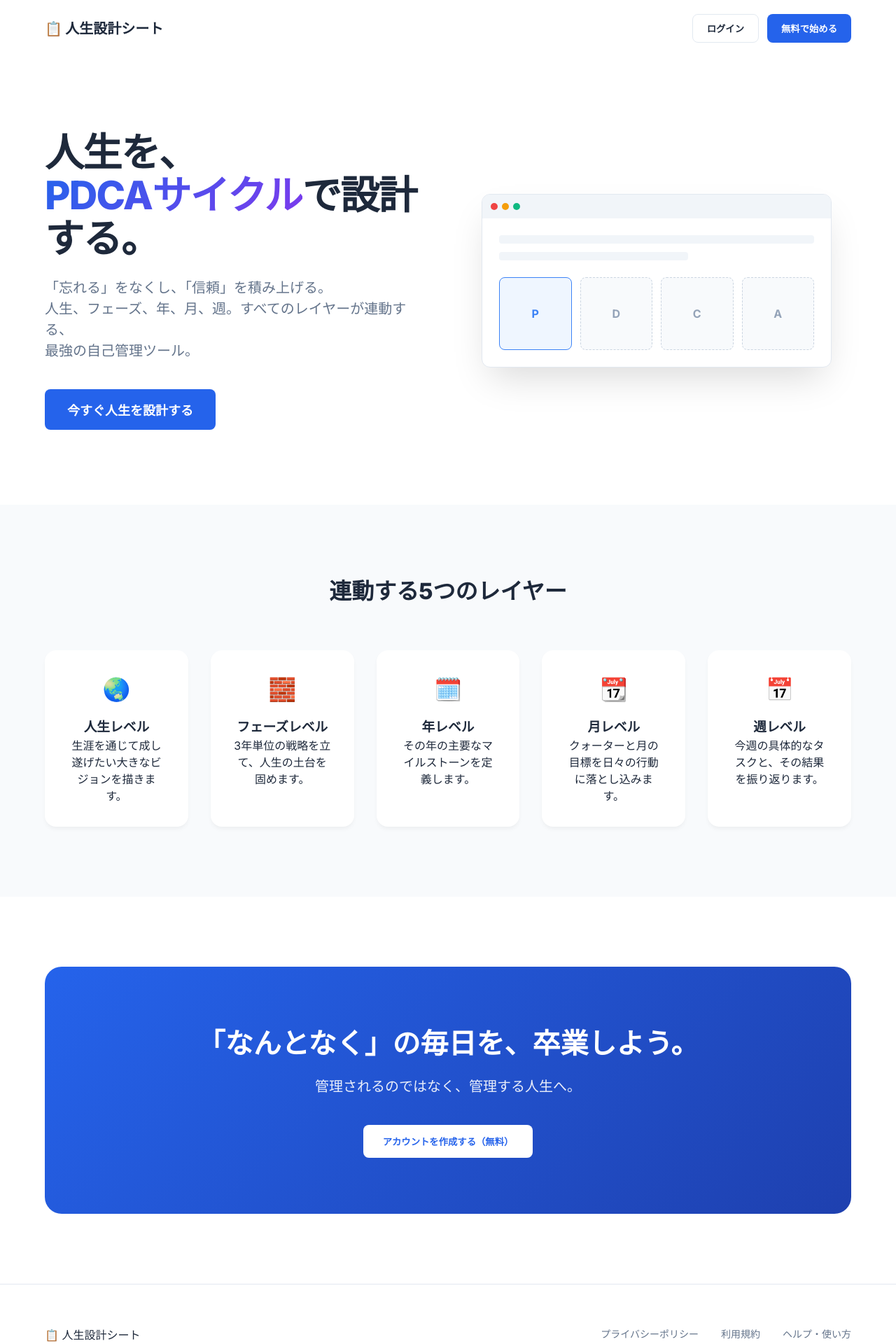
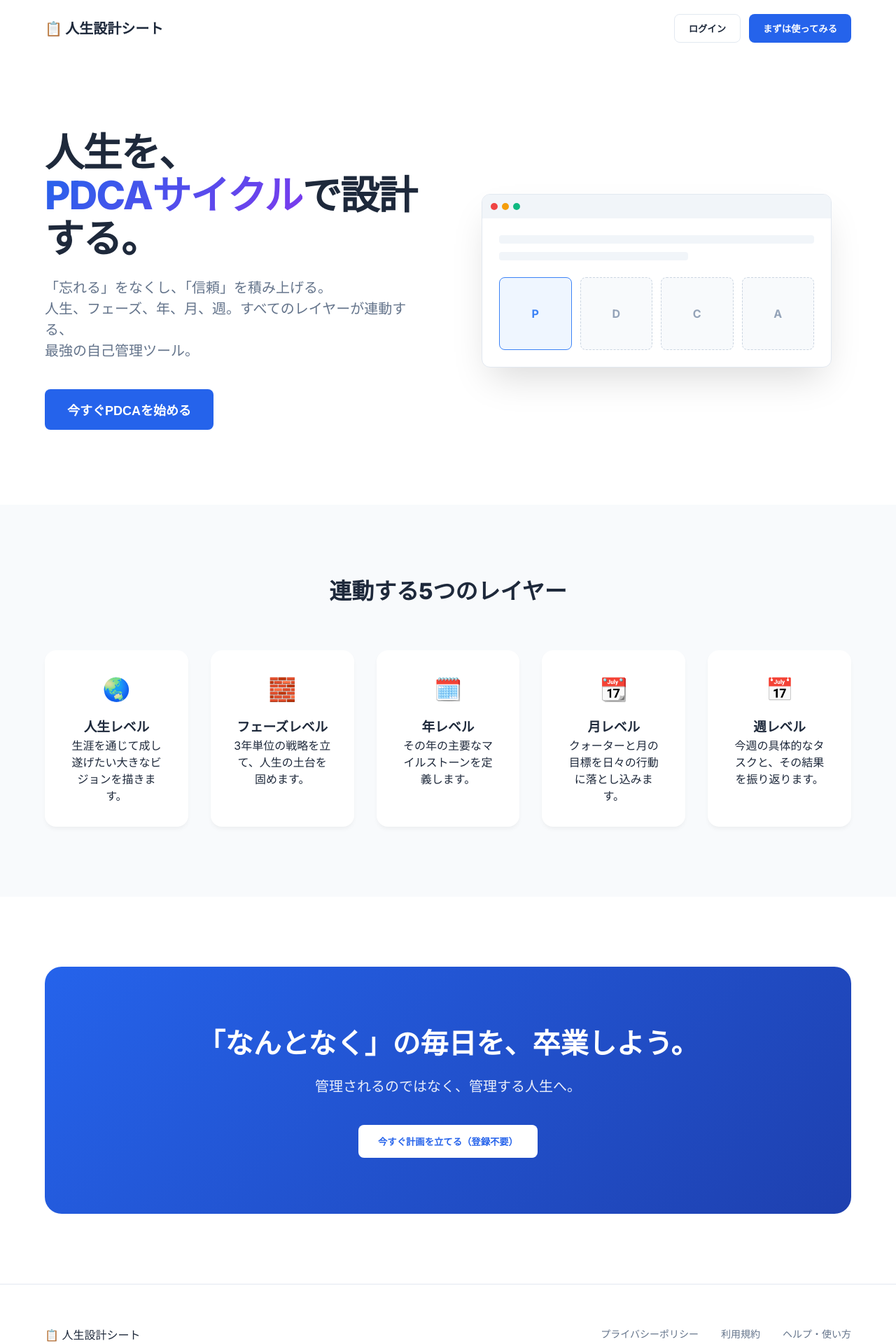
Before and after one commit to hamaoto/life-schedule, a Next.js app: page / in a window 1280 px wide. Shown: the top 1920 px of the page at 70% size. Built offline with nearby package versions, Linux system fonts and the light colour scheme.

Commit message:
feat: update landing page CTA for low-friction guest onboarding

```diff
--- a/app/landing/page.tsx
+++ b/app/landing/page.tsx
@@ -1,10 +1,19 @@
 'use client';
 
 import { useRouter } from 'next/navigation';
+import { encodeWeekPeriod } from '@/types/sheet';
 import './Landing.css';
 
 export default function LandingPage() {
     const router = useRouter();
+
+    const handleStartNow = () => {
+        const now = new Date();
+        const month = now.getMonth() + 1;
+        const weekOfMonth = Math.min(Math.ceil(now.getDate() / 7), 5);
+        const weekPeriod = encodeWeekPeriod(month, weekOfMonth);
+        router.push(`/sheet/week/${now.getFullYear()}/${weekPeriod}`);
+    };
 
     return (
         <div className="landing-container">
@@ -13,7 +22,7 @@ export default function LandingPage() {
                 <div className="nav-logo">📋 人生設計シート</div>
                 <div className="nav-actions">
                     <button className="btn-secondary" onClick={() => router.push('/login')}>ログイン</button>
-                    <button className="btn-primary" onClick={() => router.push('/signup')}>無料で始める</button>
+                    <button className="btn-primary" onClick={handleStartNow}>まずは使ってみる</button>
                 </div>
             </nav>
 
@@ -30,8 +39,8 @@ export default function LandingPage() {
                         最強の自己管理ツール。
                     </p>
                     <div className="hero-cta">
-                        <button className="btn-primary btn-large" onClick={() => router.push('/signup')}>
-                            今すぐ人生を設計する
+                        <button className="btn-primary btn-large" onClick={handleStartNow}>
+                            今すぐPDCAを始める
                         </button>
                     </div>
                 </div>
@@ -93,8 +102,8 @@ export default function LandingPage() {
                 <div className="cta-card">
                     <h2>「なんとなく」の毎日を、卒業しよう。</h2>
                     <p>管理されるのではなく、管理する人生へ。</p>
-                    <button className="btn-white" onClick={() => router.push('/signup')}>
-                        アカウントを作成する（無料）
+                    <button className="btn-white" onClick={handleStartNow}>
+                        今すぐ計画を立てる（登録不要）
                     </button>
                 </div>
             </section>
```
